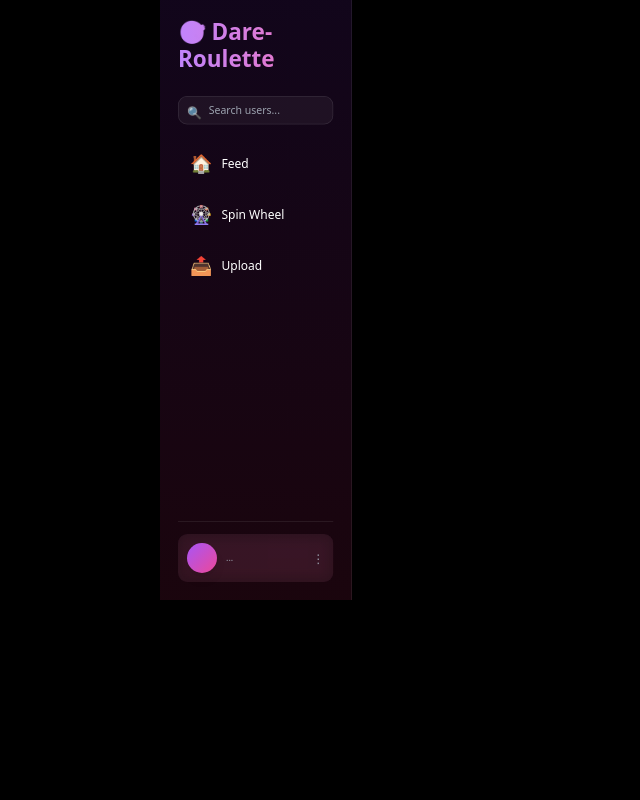
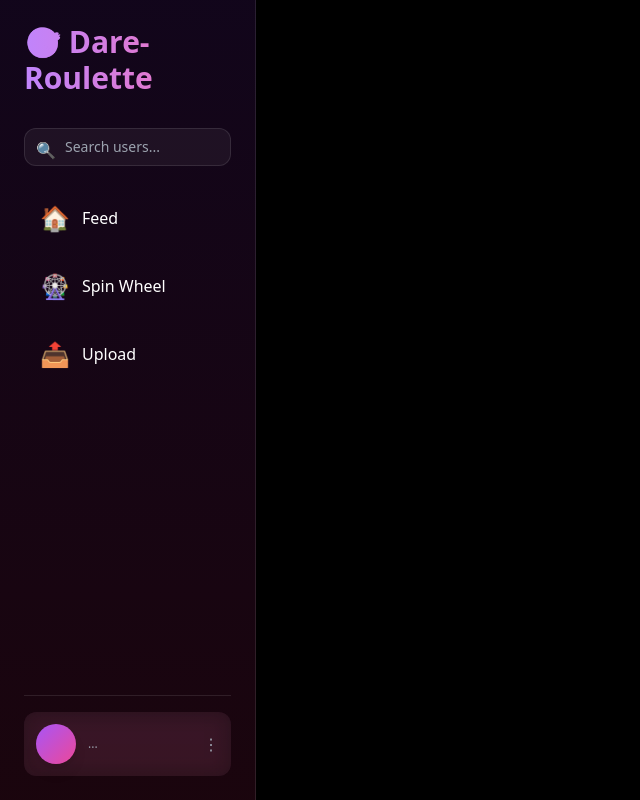
Before and after one commit to Arcrosswane/Dare_Roulette, a Flask app: template templates/dashboard.html in a window 1280 px wide. Shown: the whole page, without its empty margins (0-640 px from the left). Run offline with Flask 3, Linux system fonts and the light colour scheme; the template is opened without the code that fills it, so the values that code supplies are empty; some libraries are stand-ins or nearby versions.

Commit message:
Update dashboard.html

```diff
--- a/templates/dashboard.html
+++ b/templates/dashboard.html
@@ -15,16 +15,6 @@
         body {
             overscroll-behavior: none;
             -webkit-tap-highlight-color: transparent;
-        }
-
-        .app-root {
-            transform-origin: top center;
-        }
-
-        @media (min-width: 768px) {
-            .app-root {
-                transform: scale(0.75);
-            }
         }
 
         .snap-container {
@@ -131,7 +121,6 @@
 </head>
 
 <body class="bg-black text-white overflow-hidden h-screen">
-    <div class="app-root">
     <!-- Mobile Search Bar -->
     <div class="fixed top-0 left-0 right-0 bg-gradient-to-b from-black via-black/95 to-transparent z-40 lg:hidden">
         <div class="px-4 py-3 backdrop-blur-xl border-b border-white/10">
@@ -381,7 +370,7 @@
         <!-- Dare View -->
         <div id="dareView"
             class="hidden min-h-screen overflow-y-auto bg-gradient-to-br from-purple-950 via-black to-pink-950">
-            <div class="max-w-2xl px-4 sm:px-6 py-6 flex flex-col items-center justify-center min-h-screen">
+            <div class="max-w-2xl mx-6 px-4 sm:px-6 py-6 flex flex-col items-center justify-center min-h-screen">
                 <h1
                     class="text-3xl sm:text-4xl font-bold mb-8 sm:mb-12 text-center bg-gradient-to-r from-purple-400 to-pink-400 bg-clip-text text-transparent">
                     🎯 Spin the Wheel
@@ -1063,7 +1052,6 @@
             }, { once: true });
         };
     </script>
-    </div>
 </body>
 
 </html>
```
